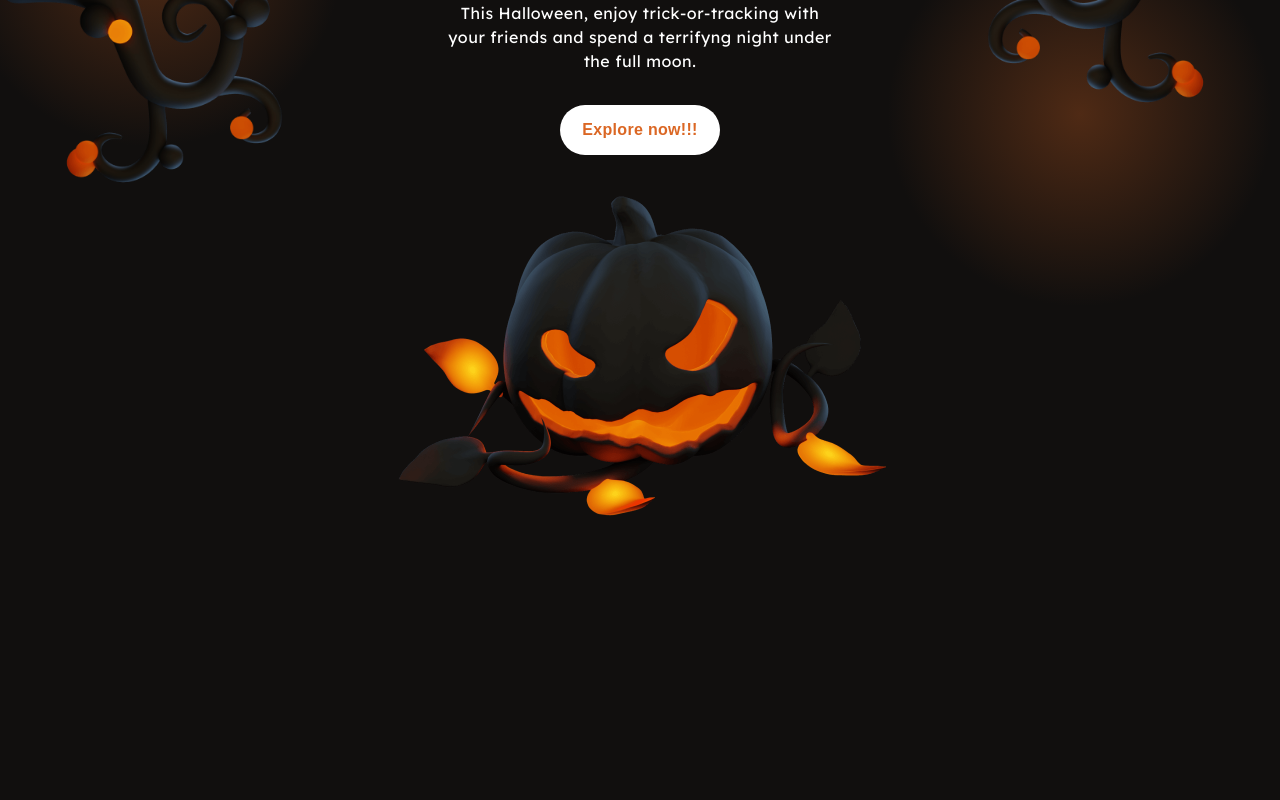
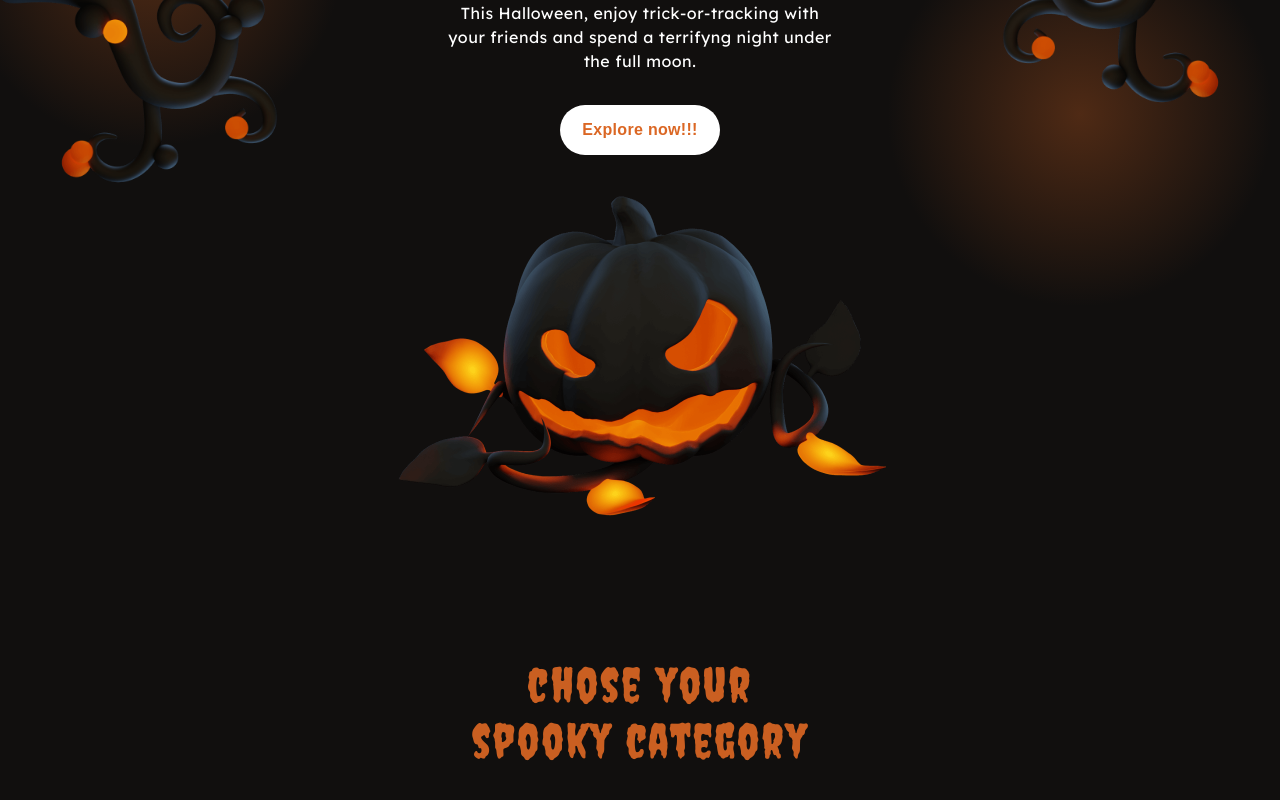
Before and after one commit to eziiel/halloween, a React (Vite) app: page / in a window 1280 px wide. Shown: the part 326-1126 px from the top of the page. Built offline with nearby package versions, Linux system fonts and the light colour scheme.

Commit message:
init-homse-second

```diff
--- /dev/null
+++ b/src/components/home/homeFirst/index.tsx
@@ -0,0 +1,38 @@
+import * as S from "./styled"
+import ImgFirst from "../../../../public/images/home-pumpkin.png"
+import ImgLeft from "../../../../public/images/home-tree1.png"
+import ImgRight from "../../../../public/images/home-tree2.png"
+import Stars from "../../../../public/images/stars.png"
+import { Button } from "../../../assets/button"
+
+
+const HomeFirst = () => {
+  return (
+      <S.Home_first_section>
+        <S.intro_first_home>
+          <S.img_title src={Stars} alt="stars image"/>
+          <S.Title>HALLOWEEN</S.Title>
+          <S.img_title src={Stars} alt="stars image"/>
+        </S.intro_first_home>
+        <S.SubTitle_first_home>
+          Trick Or Treat!!
+        </S.SubTitle_first_home>
+        <S.Text_first_home>
+          This Halloween, enjoy trick-or-tracking with your friends and spend a
+          terrifyng night under the full moon.
+        </S.Text_first_home>
+        <Button
+          text="Explore now!!!"
+          backColor="--white_color"
+          width="160px"
+          height="50px"
+          size="--first_size"
+          color="--first_color"/>
+        <S.img_first_home src={ImgFirst} alt="pumpkin image"/>
+        <S.img_second_first_home src={ImgLeft} alt="tree image"/>
+        <S.img_thirdy_first_home src={ImgRight} alt="tree image"/>
+      </S.Home_first_section>
+  )
+};
+
+export default HomeFirst
--- /dev/null
+++ b/src/components/home/homeFirst/styled.ts
@@ -0,0 +1,101 @@
+import styled from "styled-components";
+import { Container_main } from "../../../styled/generalStyled";
+
+
+
+//first_section
+const Home_first_section = styled(Container_main)`
+  display: flex;
+  gap: 2rem;
+  justify-content: center;
+  flex-direction: column;
+  align-items: center;
+  font-family: var(--lexend);
+  :after{
+    position: absolute;
+    content: "";
+    background: radial-gradient(circle, rgba(219,103,36,0.304359243697479) 0%, rgba(219,103,36,0.12788865546218486) 39%, rgba(17,15,14,0.2959558823529411) 68%);
+    color: red;
+    width: 400px;
+    height: 400px;
+    z-index: -1;
+    left: -50px;
+    top: 10%;
+  }
+  :before{
+    position: absolute;
+    content: "";
+    background: radial-gradient(circle, rgba(219,103,36,0.304359243697479) 0%, rgba(219,103,36,0.12788865546218486) 39%, rgba(17,15,14,0.2959558823529411) 68%);
+    color: red;
+    width: 400px;
+    height: 400px;
+    z-index: -1;
+    right: 0;
+    top: 30%;
+  }
+`;
+
+const intro_first_home = styled.div`
+  display: flex;
+  gap: 1rem;
+  justify-content: center;
+  align-items: center;
+`;
+
+const img_title = styled.img`
+  width: 40px;
+  :first-child{
+    padding-bottom: 2rem;
+  }
+`
+const Title = styled.h1`
+  font-family: var(--crepster);
+  font-size: 4rem;
+  letter-spacing: 2px;
+  font-weight: 500;
+  color: var(--first_color_alt);
+`
+const SubTitle_first_home = styled.h2`
+  font-size: 3rem;
+  letter-spacing: 1px;
+`
+
+const Text_first_home = styled.p`
+  max-width: 40ch;
+  text-align: center;
+  letter-spacing: 0.5px;
+  line-height: 1.5;
+`
+
+
+const img_first_home = styled.img`
+  width: 500px;
+`;
+
+const img_second_first_home = styled.img`
+  width: 300px;
+  position: absolute;
+  left: -15px;
+  top: 25%;
+`;
+
+const img_thirdy_first_home = styled.img`
+  width: 300px;
+  position: absolute;
+  right: -15px;
+  top: 15%;
+`;
+
+//second_section
+
+export {
+  Home_first_section,
+  Title,
+  intro_first_home,
+  img_title,
+  SubTitle_first_home,
+  Text_first_home,
+  img_first_home,
+  img_second_first_home,
+  img_thirdy_first_home,
+};
--- /dev/null
+++ b/src/components/home/homeSecond/index.tsx
@@ -0,0 +1,11 @@
+import React from 'react'
+import * as S from "./styled"
+export const HomeSecond = () => {
+  return (
+    <S.Home_second>
+      <S.Title>
+        chose your <br/> spooky category
+      </S.Title>
+    </S.Home_second>
+  )
+}
--- /dev/null
+++ b/src/components/home/homeSecond/styled.ts
@@ -0,0 +1,20 @@
+import styled from "styled-components";
+import { Container_main } from "../../../styled/generalStyled";
+
+const Home_second = styled(Container_main)`
+  display: flex;
+  flex-direction: column;
+  align-items: center;
+  justify-content: center;
+`
+const Title = styled.h1`
+  font-family: var(--crepster);
+  font-size: 3rem;
+  letter-spacing: 2px;
+  font-weight: 500;
+  color: var(--first_color_alt);
+  max-width: 25ch;
+  text-align: center;
+`
+
+export { Home_second, Title }
--- a/src/components/home/index.tsx
+++ b/src/components/home/index.tsx
@@ -1,40 +1,13 @@
+import React from 'react'
+import HomeFirst from './homeFirst'
+import { HomeSecond } from './homeSecond'
 import * as S from "./styled"
-import ImgFirst from "../../../public/images/home-pumpkin.png"
-import ImgLeft from "../../../public/images/home-tree1.png"
-import ImgRight from "../../../public/images/home-tree2.png"
-import Stars from "../../../public/images/stars.png"
-import { Button } from "../../assets/button"
 
-
-const HomeMain = () => {
+export const HomeMain = () => {
   return (
-    <S.Home_main id="home">
-      <S.Home_first_section>
-        <S.intro_first_home>
-          <S.img_title src={Stars} alt="stars image"/>
-          <S.Title>HALLOWEEN</S.Title>
-          <S.img_title src={Stars} alt="stars image"/>
-        </S.intro_first_home>
-        <S.SubTitle_first_home>
-          Trick Or Treat!!
-        </S.SubTitle_first_home>
-        <S.Text_first_home>
-          This Halloween, enjoy trick-or-tracking with your friends and spend a terrifyng
-          night under the full moon.
-        </S.Text_first_home>
-        <Button
-          text="Explore now!!!"
-          backColor="--white_color"
-          width="160px"
-          height="50px"
-          size="--first_size"
-          color="--first_color"/>
-        <S.img_first_home src={ImgFirst} alt="pumpkin image"/>
-        <S.img_second_first_home src={ImgLeft} alt="tree image"/>
-        <S.img_thirdy_first_home src={ImgRight} alt="tree image"/>
-      </S.Home_first_section>
+    <S.Home_main>
+      <HomeFirst />
+      <HomeSecond />
     </S.Home_main>
   )
-};
-
-export default HomeMain
+}
--- a/src/components/home/styled.ts
+++ b/src/components/home/styled.ts
@@ -1,107 +1,11 @@
 import styled from "styled-components";
-import { Container_main } from "../../styled/generalStyled";
 
 const Home_main = styled.main`
   padding: 8rem;
   width: 100%;
+  display: flex;
+  flex-direction: column;
+  gap: 8rem;
 `
 
-//first_section
-const Home_first_section = styled(Container_main).attrs({as:"main"})`
-  display: flex;
-  gap: 2rem;
-  justify-content: center;
-  flex-direction: column;
-  align-items: center;
-  font-family: var(--lexend);
-  :after{
-    position: absolute;
-    content: "";
-    background: radial-gradient(circle, rgba(219,103,36,0.304359243697479) 0%, rgba(219,103,36,0.12788865546218486) 39%, rgba(17,15,14,0.2959558823529411) 68%);
-    color: red;
-    width: 400px;
-    height: 400px;
-    z-index: -1;
-    left: -50px;
-    top: 10%;
-  }
-  :before{
-    position: absolute;
-    content: "";
-    background: radial-gradient(circle, rgba(219,103,36,0.304359243697479) 0%, rgba(219,103,36,0.12788865546218486) 39%, rgba(17,15,14,0.2959558823529411) 68%);
-    color: red;
-    width: 400px;
-    height: 400px;
-    z-index: -1;
-    right: 0;
-    top: 30%;
-  }
-`;
-
-const intro_first_home = styled.div`
-  display: flex;
-  gap: 1rem;
-  justify-content: center;
-  align-items: center;
-`;
-
-const img_title = styled.img`
-  width: 40px;
-  :first-child{
-    padding-bottom: 2rem;
-  }
-`
-const Title = styled.h1`
-  font-family: var(--crepster);
-  font-size: 4rem;
-  letter-spacing: 2px;
-  font-weight: 500;
-  color: var(--first_color_alt);
-`
-const SubTitle_first_home = styled.h2`
-  font-size: 3rem;
-  letter-spacing: 1px;
-`
-
-const Text_first_home = styled.p`
-  max-width: 40ch;
-  text-align: center;
-  letter-spacing: 0.5px;
-  line-height: 1.5;
-`
-
-
-const img_first_home = styled.img`
-  width: 500px;
-`;
-
-const img_second_first_home = styled.img`
-  width: 300px;
-  position: absolute;
-  left: -10px;
-  top: 25%;
-`;
-
-const img_thirdy_first_home = styled.img`
-  width: 300px;
-  position: absolute;
-  right: 0;
-  top: 15%;
-`;
-
-//second_section
-const Home_second_section = styled.div``;
-
-export {
-  Home_main,
-  Home_first_section,
-  Title,
-  intro_first_home,
-  img_title,
-  SubTitle_first_home,
-  Text_first_home,
-  img_first_home,
-  img_second_first_home,
-  img_thirdy_first_home,
-  Home_second_section,
-};
+export { Home_main }
--- a/src/pages/index.tsx
+++ b/src/pages/index.tsx
@@ -1,6 +1,6 @@
 import React from "react"
 import Header from "../components/header/index"
-import HomeMain from "../components/home"
+import { HomeMain } from "../components/home"
 import Global from "../styled/global"
 
 const MainPage: React.FC = () => {
--- a/src/styled/generalStyled.ts
+++ b/src/styled/generalStyled.ts
@@ -6,8 +6,4 @@ const Container_main = styled.div`
   margin: 0 auto;
 `
 
-const Container_general = styled.div`
-
-`
-
-export { Container_general, Container_main }
+export { Container_main }
--- a/src/styled/global.ts
+++ b/src/styled/global.ts
@@ -41,7 +41,8 @@ const Global = createGlobalStyle`
     color: var(--white_color);
     font-family: var(--crepster);
     color: var(--white_color);
-    height: 1500px;
+    /* height: 1500px; */
+    overflow-x: hidden;
   }
   a{
     text-decoration: none;
```
